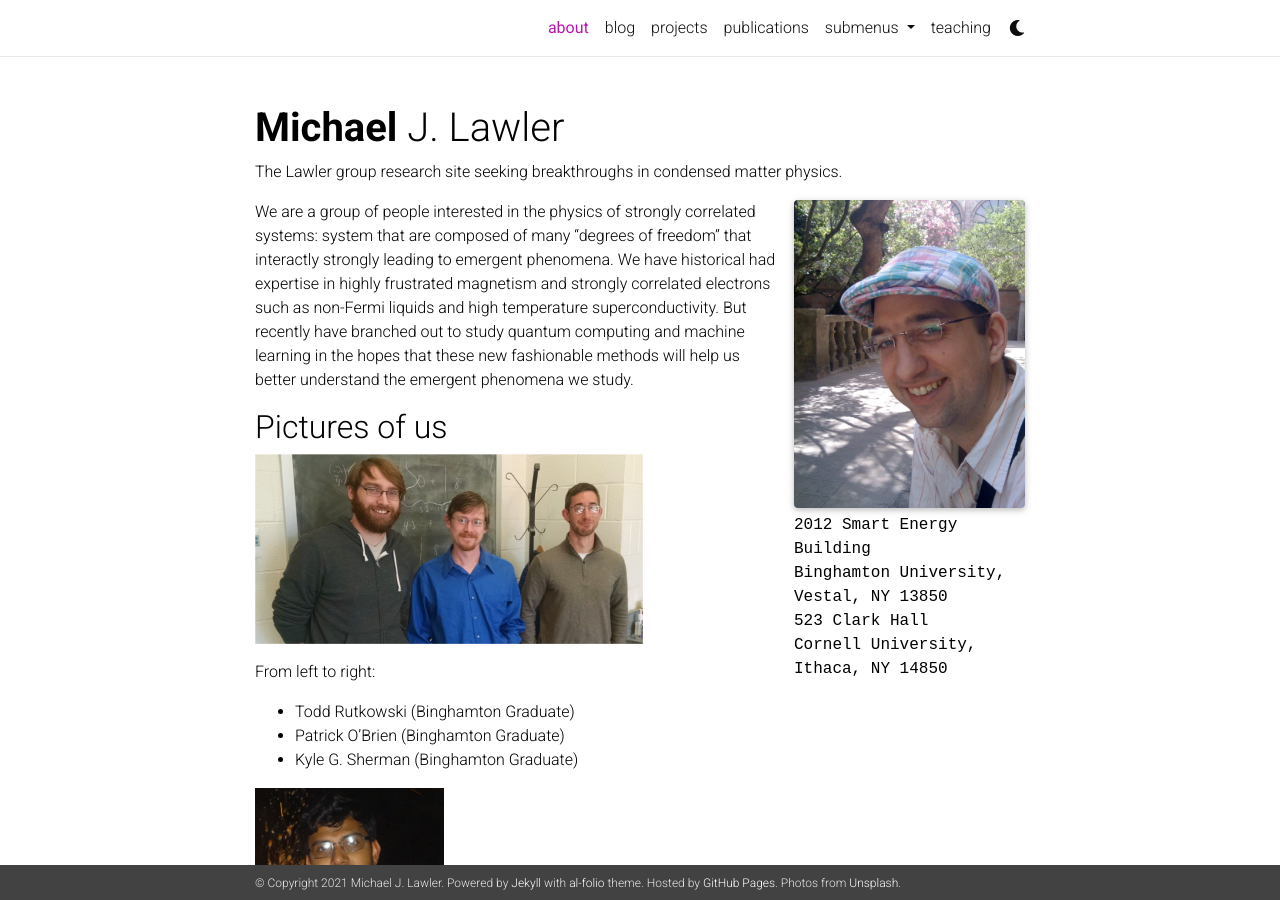
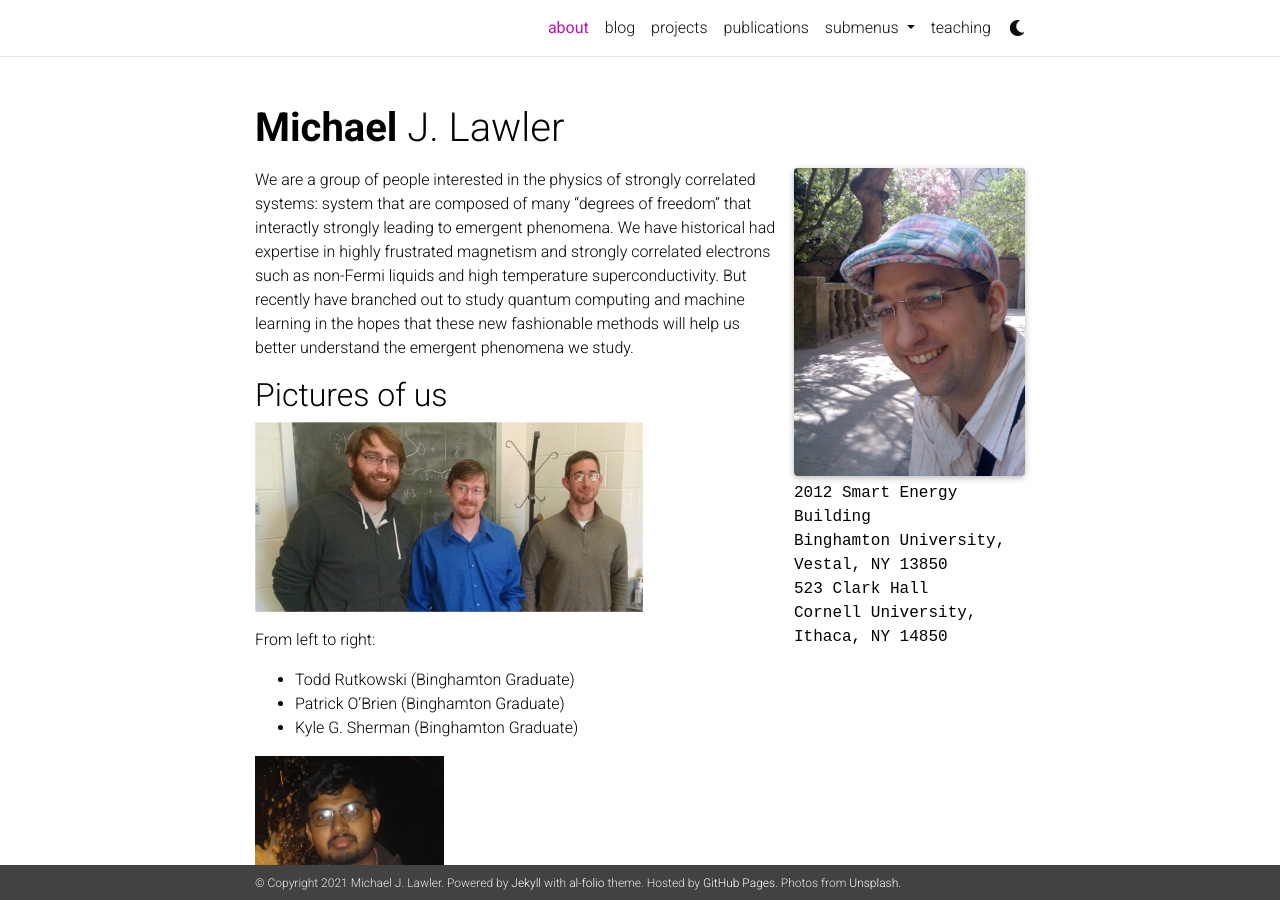
Before and after one commit to Lawler-Research-Group/lawler-research-group-old-website, a Jekyll site: the page built from _pages/about.md, in a window 1280 px wide and 900 px high. Built offline with Jekyll 4.4.1, drawn with Linux system fonts in a browser that asks for light colours; nearby versions of some CDN libraries; comment, search, counter and statistics services are not loaded; a style sheet for code colours, icons or effects is not loaded; part of the change alters nothing that is shown.

Commit message:
removing description from about

```diff
--- a/_pages/about.md
+++ b/_pages/about.md
@@ -2,7 +2,7 @@
 layout: about
 title: about
 permalink: /
-description: The Lawler group research site seeking breakthroughs in condensed matter physics.
+#description: The Lawler group research site seeking breakthroughs in condensed matter physics.
 
 profile:
   align: right
```
